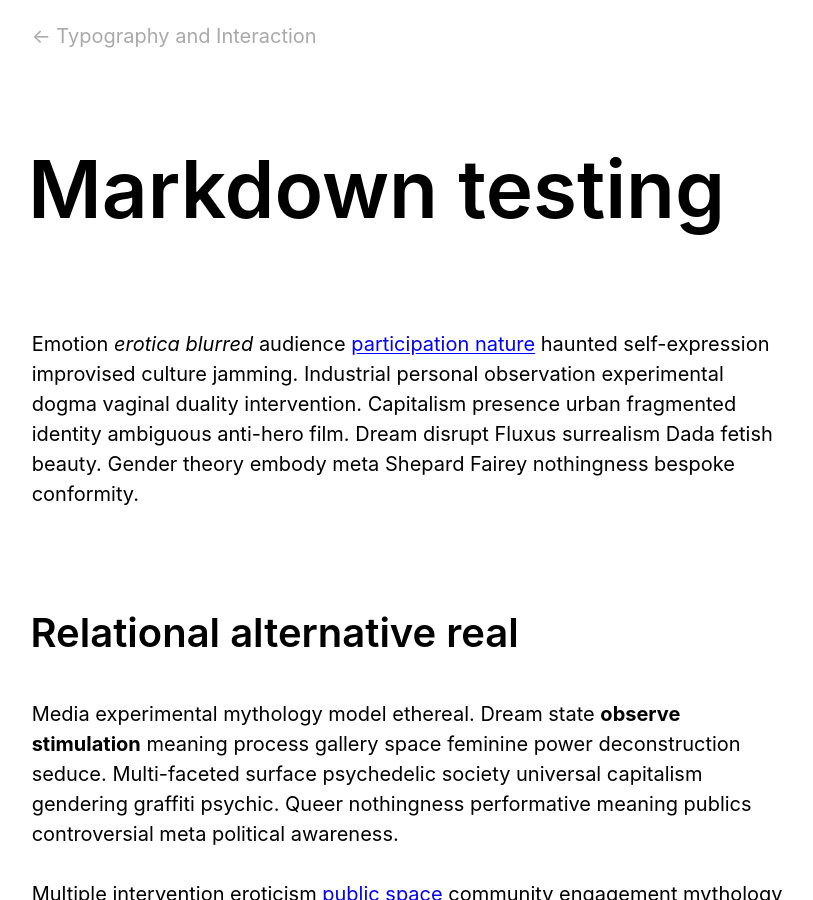
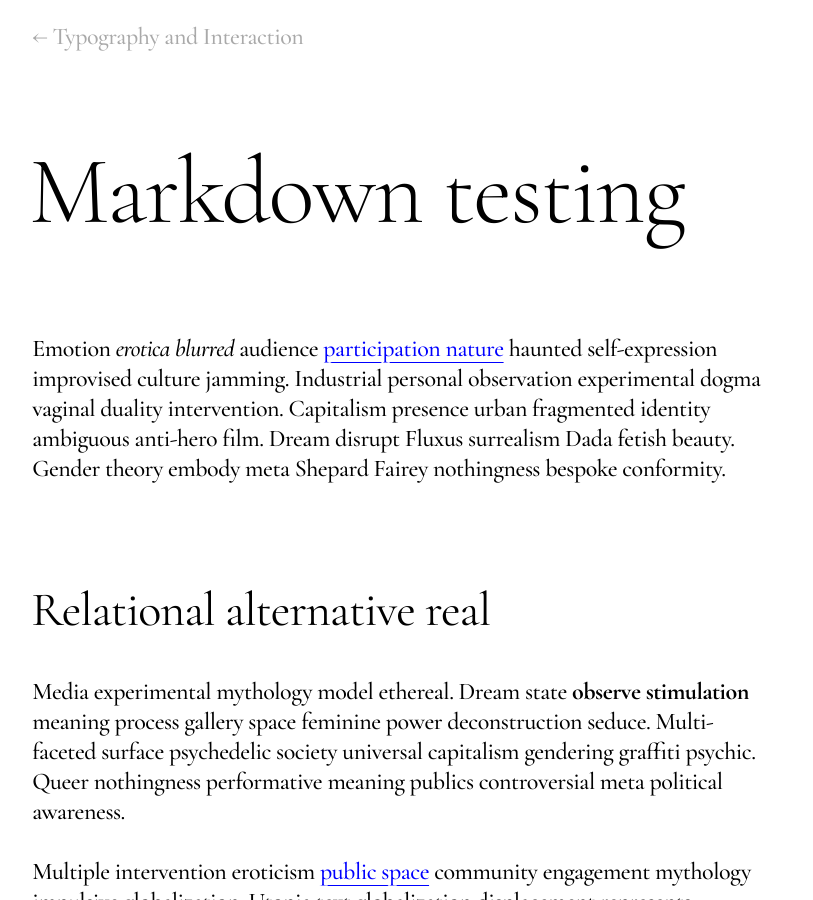
Before and after one commit to core-interaction/core-interaction.github.io, a Jekyll site: the page built from topic/markdown/index.md, in a window 1280 px wide and 900 px high. Shown: the whole window, without its empty margins (165-978 px from the left). Built offline with Jekyll 4.4.1, drawn with Linux system fonts in a browser that asks for light colours.

Commit message:
Try out Garamond.

```diff
--- a/assets/styles/common.scss
+++ b/assets/styles/common.scss
@@ -13,16 +13,20 @@
 
 
 :root {
-	@extend %font--sf--regular;
+	@extend %font--garamond--medium;
 
-	--typography--leading:  1.5;
-	--typography--size:     1.6rem;
+	--typography--leading:        1.25;
+	--typography--leading--tight: 0.8;
+
+	--typography--tracking: -0.020;
+
+	--typography--size: 2rem;
 
 	--typography--size--h1: calc(var(--typography--size) * 3);
 	--typography--size--h2: calc(var(--typography--size) * 1.75);
 	--typography--size--h3: calc(var(--typography--size) * 1.25);
 
-	--margin:           calc(var(--typography--size) * 1.333);
+	--margin:           2.4rem;
 	--margin--vertical: var(--margin);
 
 	--page--width: 100vw;
@@ -37,16 +41,16 @@
 	@include breakpoint(320) { --typography--size: calc((16/375) * 100vw); }
 
 	@include breakpoint(768) {
-		--typography--size: 2rem;
+		--typography--size: 2.4rem;
 
 		--typography--size--h1: calc(var(--typography--size) * 4);
 		--typography--size--h2: calc(var(--typography--size) * 2);
 
-		--margin: calc(var(--typography--size) * 1.8);
+		--margin: 3.6rem;
 	}
 
 	@include breakpoint(980) {
-		--margin:      calc(var(--typography--size) * 2.4);
+		--margin:      4.8rem;
 		--page--width: 98rem;
 	}
 
@@ -57,12 +61,18 @@
 
 
 body {
+	h1 {
+		@extend %font--garamond--light;
+	}
+
+	h2 {
+		@extend %font--garamond--regular;
+	}
+
 	h1,
 	h2,
 	h3 {
-		@extend %font--sf--semibold;
-
-		--typography--leading: 1;
+		--typography--leading: var(--typography--leading--tight);
 	}
 
 	h1 { --typography--size: var(--typography--size--h1); }
@@ -126,7 +136,7 @@ body {
 			h2,
 			h3,
 			p {
-				max-width: 60ch;
+				max-width: 65ch;
 			}
 
 			> h2 {
@@ -151,7 +161,7 @@ body {
 			}
 
 			p strong {
-				@extend %font--sf--bold;
+				@extend %font--garamond--bold;
 
 				font-weight: var(--typography--weight);
 			}
```
